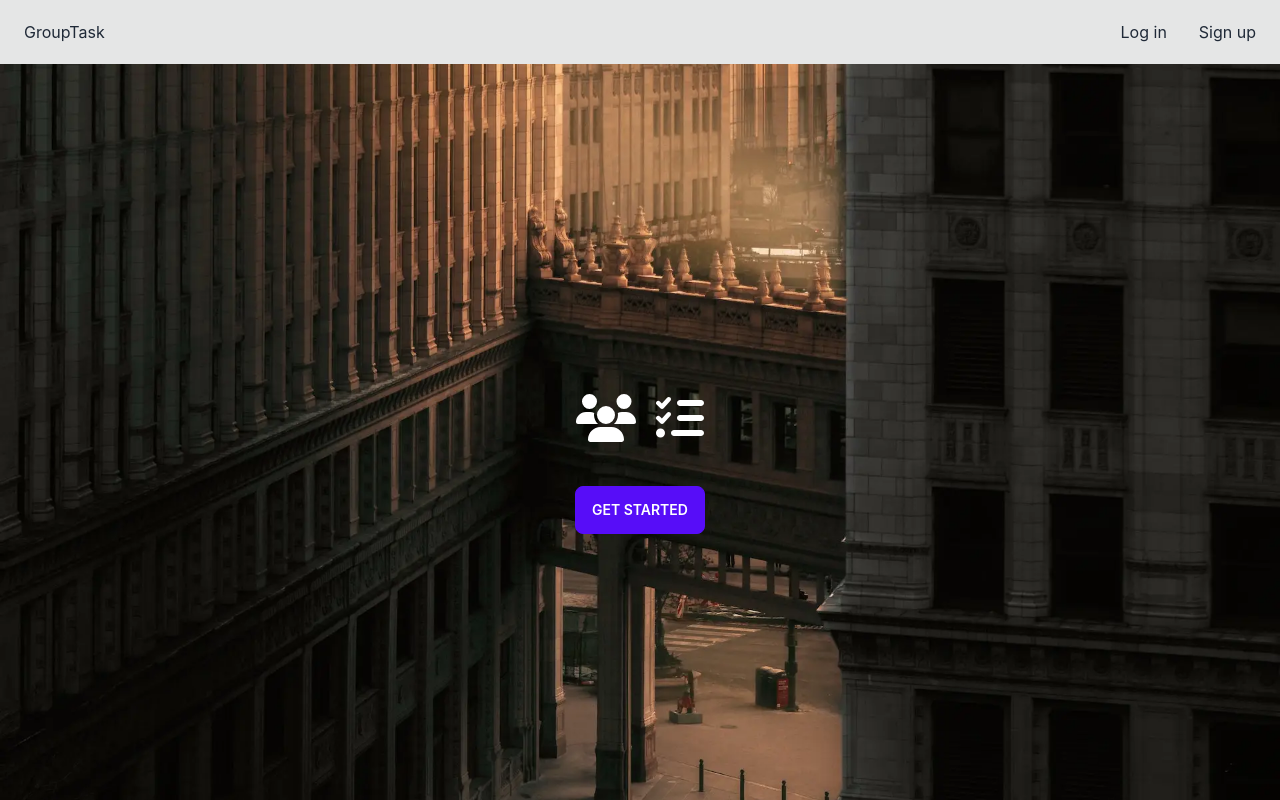
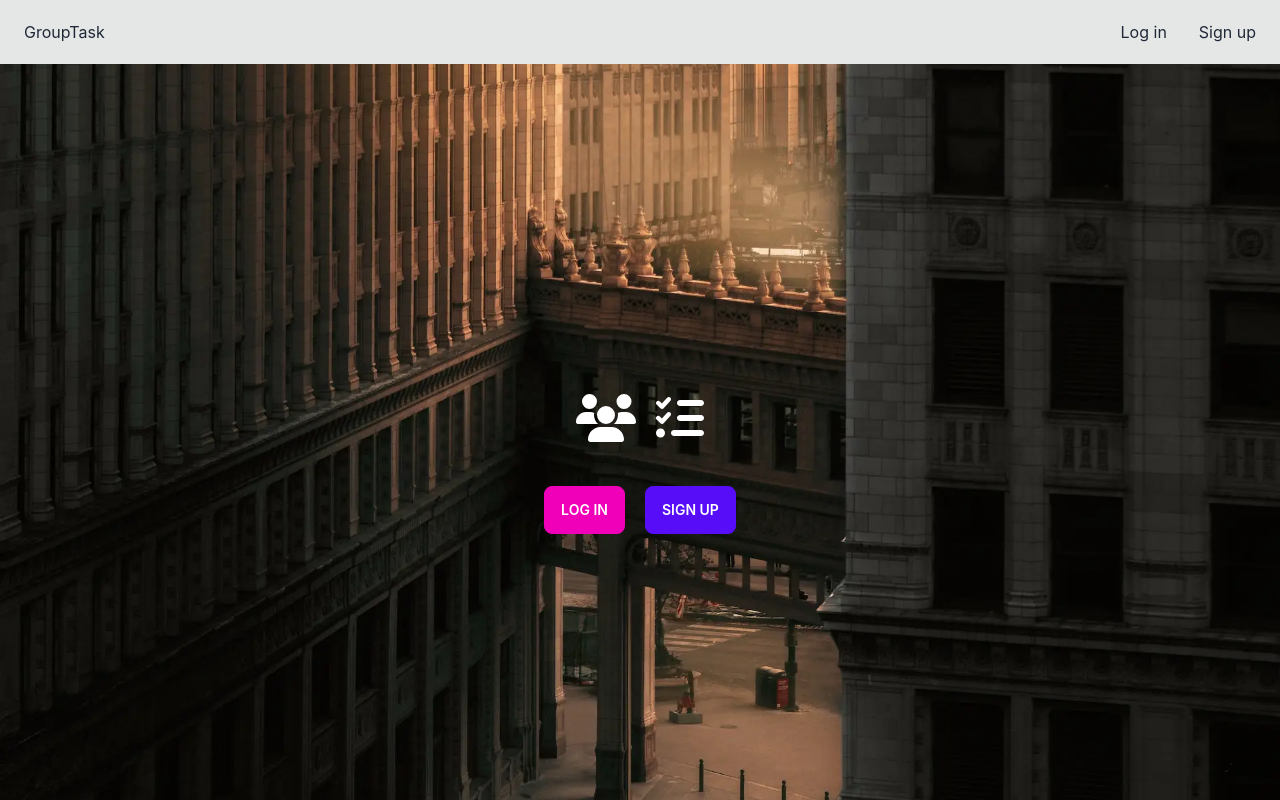
Before and after one commit to 4ntm4n/ms5v2, a React (Create React App) app: page / in a window 1280 px wide. Built offline with nearby package versions, Linux system fonts and the light colour scheme.

Commit message:
add button links to signup and login page from homepage

```diff
--- a/src/pages/HomePage.js
+++ b/src/pages/HomePage.js
@@ -2,19 +2,23 @@ import React from "react";
 import { faListCheck, faUsers } from "@fortawesome/free-solid-svg-icons";
 import { FontAwesomeIcon } from "@fortawesome/react-fontawesome";
 import BackgroundImage from "../components/BackgroundImage";
-
+import { Link } from "react-router-dom";
 
 function HomePage() {
   return (
     <BackgroundImage>
       <div className="hero-overlay bg-opacity-60"></div>
       <div className="hero-content text-center text-neutral-content">
-      <div className="max-w-md">
-        <div className="text-5xl font-bold flex justify-around gap-5 mb-11">
+       <div className="flex flex-col ">
+       <div className="text-5xl font-bold flex justify-center gap-5 mb-11">
           <FontAwesomeIcon icon={faUsers} />
           <FontAwesomeIcon icon={faListCheck} />
         </div>
-        <button className="btn btn-primary">Get Started</button>
+
+        <div className="flex gap-5">
+          <Link to="/login" className="btn btn-secondary">Log in</Link>
+          <Link to="/signup" className="btn btn-primary">Sign up</Link>
+        </div>
        </div>
       </div>
     </BackgroundImage>
```
Lines whose indentation alone changed are shown as unchanged.
